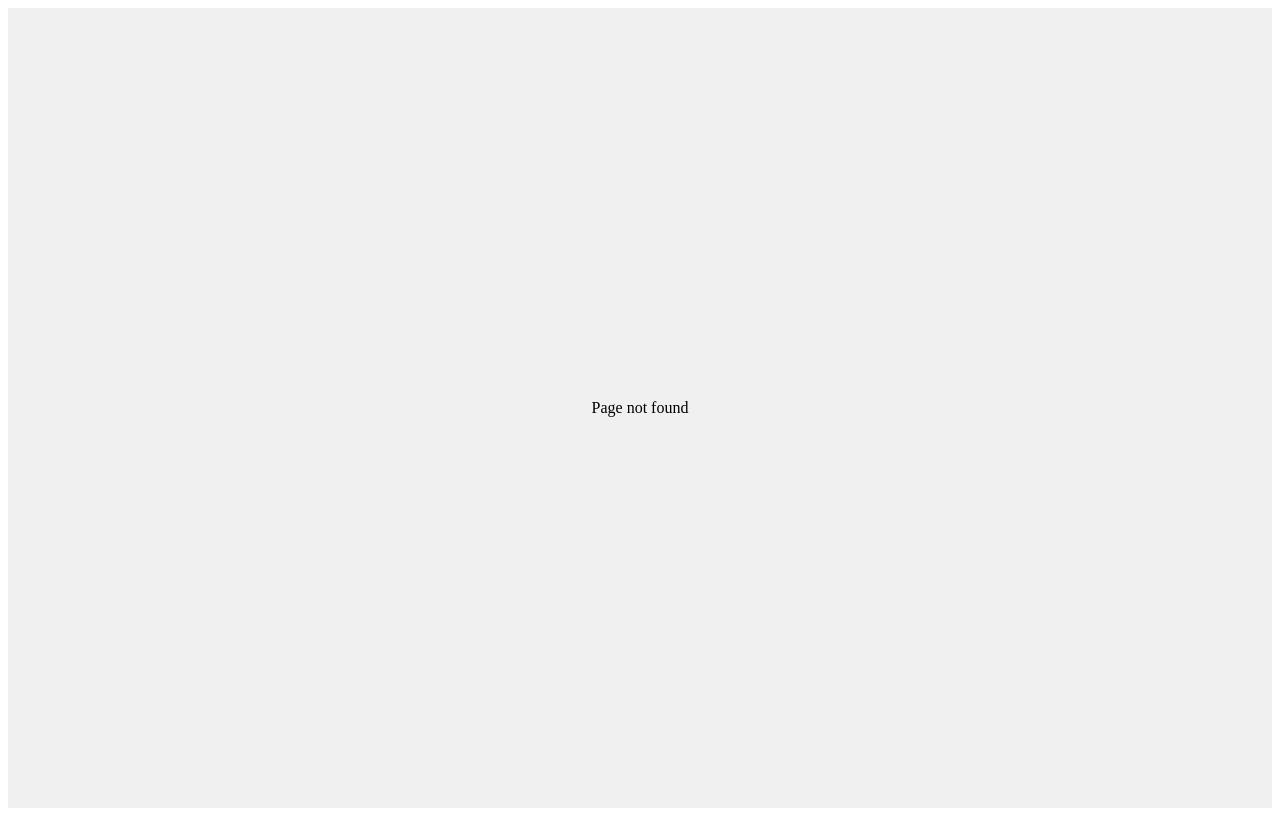
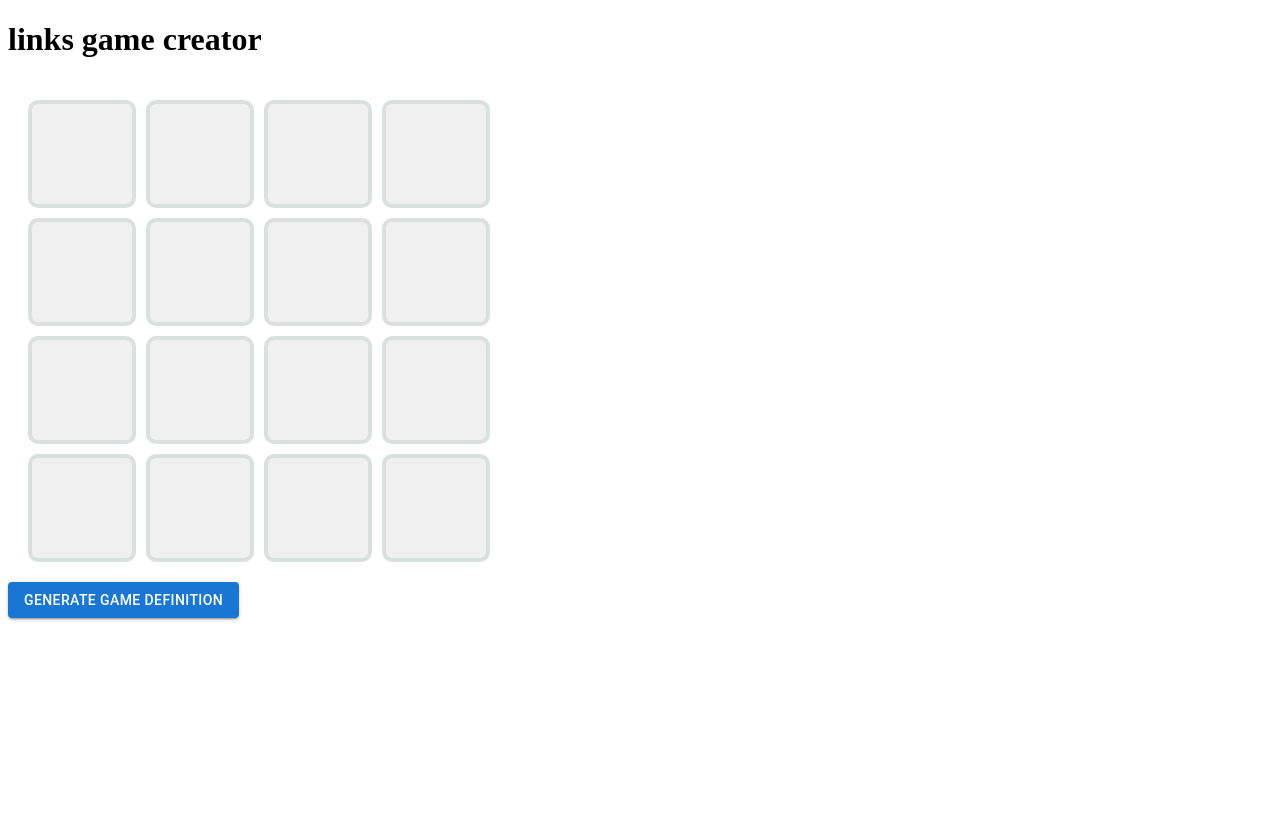
Before and after one commit to wildjames/links-game, a React (Vite) app in the folder custom-connections/: page /create in a window 1280 px wide. Before the commit this address had no page. Built offline with nearby package versions, Linux system fonts and the light colour scheme.

Commit message:
Basic elements for the creator

```diff
--- a/custom-connections/src/App.tsx
+++ b/custom-connections/src/App.tsx
@@ -5,8 +5,9 @@ import { PATHS } from "@constants/environment"
 
 import "@styles/App.scss"
 
+import NotFoundPage from "@pages/NotFound"
 import GamePage from "@pages/Game"
-import NotFoundPage from "@pages/NotFound"
+import CreatorPage from "@pages/Creator"
 
 export default function App() {
 
@@ -15,7 +16,7 @@ export default function App() {
             <Route path="/" element={<Layout />}>
                 <Route path='*' element={<NotFoundPage />} />
                 <Route path={PATHS.GAME} element={<GamePage />} />
-                {/* <Route path={PATHS.CREATE} element={<CreatePage />} /> */}
+                <Route path={PATHS.CREATE} element={<CreatorPage />} />
             </Route>
         </Routes>
     )
--- a/custom-connections/src/assets/styles/Tile.scss
+++ b/custom-connections/src/assets/styles/Tile.scss
@@ -9,15 +9,15 @@
   align-items: center;
   cursor: pointer;
   user-select: none;
-  transition: background-color 0.3s ease;
+  transition: background-color 0.5s ease-in-out;
   text-transform: capitalize;
 }
 
 .tile.selected {
   background-color: #00ffd5;
-  transition: linear 700ms;
+  transition: ease-in-out 700ms;
 }
 .tile:hover {
   border-color: #8bd4d4;
-  transition: linear 300ms;
+  transition: ease-in-out 300ms;
 }
--- a/custom-connections/src/components/Grid.tsx
+++ b/custom-connections/src/components/Grid.tsx
@@ -7,24 +7,54 @@ export interface GridTile {
 
 export interface GridProps {
     grid: GridTile[][]
-    selectedTiles: string[]
     handleTileClick: (tile: GridTile) => void
+
+    // Optional: for game play selection (used by Game)
+    selectedTiles?: string[]
+
+    // For editable mode: the id of the tile currently being edited.
+    editingTileId?: string
+    // For editable mode: callback when tile text changes.
+    onTileTextChange?: (tileId: string, newText: string) => void
 }
 
-const Grid = ({ grid, selectedTiles, handleTileClick }: GridProps) => {
-
+const Grid = ({
+    grid,
+    selectedTiles = [],
+    handleTileClick,
+    editingTileId,
+    onTileTextChange,
+}: GridProps) => {
     return (
         <div className="game">
             {grid.map((row, rowIndex) => (
                 <div className="tile-row" key={rowIndex}>
-                    {row.map(tile => (
+                    {row.map(tile =>
+                        editingTileId === tile.id && onTileTextChange ? (
+                            <input
+                                className="tile"
+                                key={tile.id}
+                                type="text"
+                                value={tile.word}
+                                onChange={(e) => onTileTextChange(tile.id, e.target.value)}
+                                onBlur={() => handleTileClick(tile)}
+                                autoFocus
+                                onKeyDown={(e) => {
+                                    if (e.key === 'Enter') {
+                                        e.preventDefault();
+                                        e.currentTarget.blur();
+                                    }
+                                }}
+                            />
+                        ) : (
                             <Tile
                                 key={tile.id}
                                 word={tile.word}
                                 selected={selectedTiles.includes(tile.word)}
                                 onClick={() => handleTileClick(tile)}
                             />
-                    ))}
+                        )
+                    )}
                 </div>
             ))}
         </div>
--- a/custom-connections/src/pages/Creator.tsx
+++ b/custom-connections/src/pages/Creator.tsx
@@ -0,0 +1,99 @@
+import { useState } from 'react'
+import { Buffer } from 'buffer'
+import Button from '@mui/material/Button'
+
+import Grid, { GridTile } from '@components/Grid'
+
+import '@styles/Creator.scss'
+
+const CreatorPage = () => {
+    const rows = 4
+    const cols = 4
+    const categorySize = 4
+
+    // Initialize a 4x4 grid with empty words.
+    const [grid, setGrid] = useState<GridTile[][]>(
+        Array.from({ length: rows }, (_, rowIndex) =>
+            Array.from({ length: cols }, (_, colIndex) => ({
+                id: `${rowIndex}-${colIndex}`,
+                word: ''
+            }))
+        )
+    )
+
+    // Track the id of the tile that is currently being edited.
+    const [editingTileId, setEditingTileId] = useState<string | null>(null)
+    const [gameDefinition, setGameDefinition] = useState<string>('')
+
+    // When a tile is clicked, toggle it into (or out of) edit mode.
+    const handleTileClick = (tile: GridTile) => {
+        if (editingTileId === tile.id) {
+            // Exit edit mode.
+            setEditingTileId(null)
+        } else {
+            // Enter edit mode for the clicked tile.
+            setEditingTileId(tile.id)
+        }
+    }
+
+    // Update the text of a tile.
+    const handleTileTextChange = (tileId: string, newText: string) => {
+        setGrid(prevGrid =>
+            prevGrid.map(row =>
+                row.map(tile =>
+                    tile.id === tileId ? { ...tile, word: newText } : tile
+                )
+            )
+        )
+    }
+
+    // Generate a game definition string (similar to your GameState)
+    const generateGameDefinition = () => {
+        // Flatten grid words, trimming and encoding each.
+        const words = grid
+            .flat()
+            .map(tile => encodeURIComponent(tile.word.trim()))
+        const gameDefinitionObj = {
+            words,
+            categories: [], // FIXME: empty for now
+            rows,
+            columns: cols,
+            categorySize
+        }
+        const jsonString = JSON.stringify(gameDefinitionObj)
+        const base64String = Buffer.from(jsonString, 'utf-8').toString('base64')
+        setGameDefinition(base64String)
+    }
+
+    return (
+        <div className="creator-page">
+            <h1>links game creator</h1>
+            <Grid
+                grid={grid}
+                handleTileClick={handleTileClick}
+                editingTileId={editingTileId || undefined}
+                onTileTextChange={handleTileTextChange}
+            />
+            <Button
+                variant="contained"
+                color="primary"
+                onClick={generateGameDefinition}
+            >
+                Generate Game Definition
+            </Button>
+            {gameDefinition && (
+                <div className="game-definition">
+                    <h2>Game Definition String</h2>
+                    <textarea
+                        value={gameDefinition}
+                        readOnly
+                        rows={4}
+                        cols={50}
+                    />
+                </div>
+            )}
+        </div>
+    )
+}
+
+export default CreatorPage
--- a/custom-connections/src/pages/Game.tsx
+++ b/custom-connections/src/pages/Game.tsx
@@ -56,7 +56,8 @@ const Game = () => {
         console.debug('Parsed data:', parsedData)
 
         // This will throw an error if the game definition is invalid.
-        checkGameDefinition(parsedData)
+        // FIXME: Re-enable this when the creator is more functional
+        // checkGameDefinition(parsedData)
 
         const parsedWords = parsedData.words
             .map(word => decodeURIComponent(word.trim()))
@@ -76,19 +77,18 @@ const Game = () => {
 
     // Toggle tile selection. Allow deselection and limit selection
     const handleTileClick = (tile: GridTile) => {
-        console.debug('Tile clicked:', tile)
         setSelectedTiles((prevSelected) => {
-            if (prevSelected.includes(tile.id)) {
+            if (prevSelected.includes(tile.word)) {
                 // If the tile is already selected, deselect it.
-                console.debug("Tile deselected:", tile.id)
-                return prevSelected.filter(tileId => tileId !== tile.id)
+                console.debug("Tile deselected:", tile.word)
+                return prevSelected.filter(tileWord => tileWord !== tile.word)
             } else {
                 // If already 4 tiles are selected, ignore additional selections.
                 if (prevSelected.length >= maxSelections) {
                     console.debug("Max selections reached, ignoring additional selections.")
                     return prevSelected
                 }
-                console.debug("Tile selected:", tile.id)
+                console.debug("Tile selected:", tile.word)
                 return [...prevSelected, tile.word]
             }
         })
```
Also changed, not shown: custom-connections/src/assets/styles/Creator.scss (added). Lines whose indentation alone changed are shown as unchanged.
